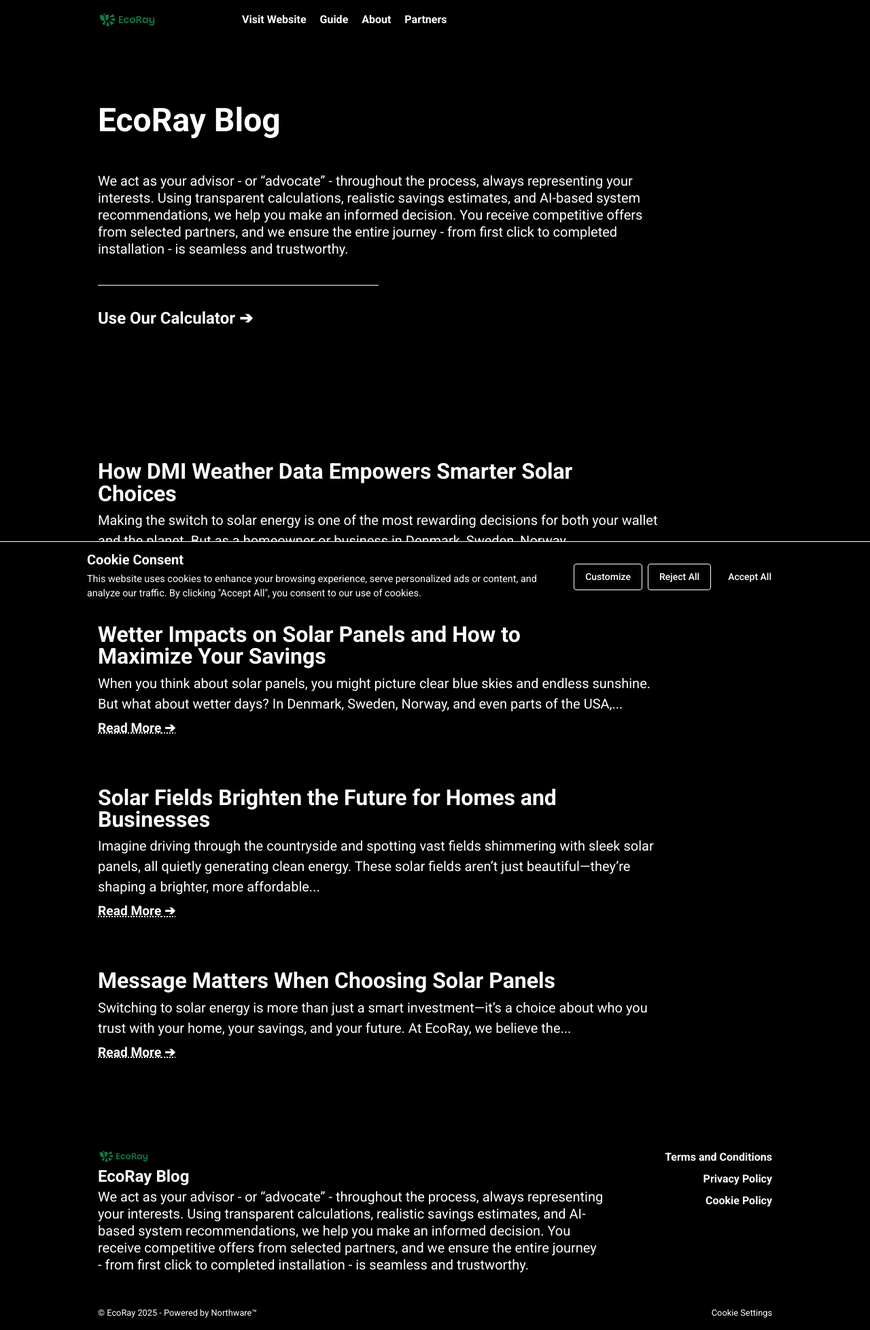
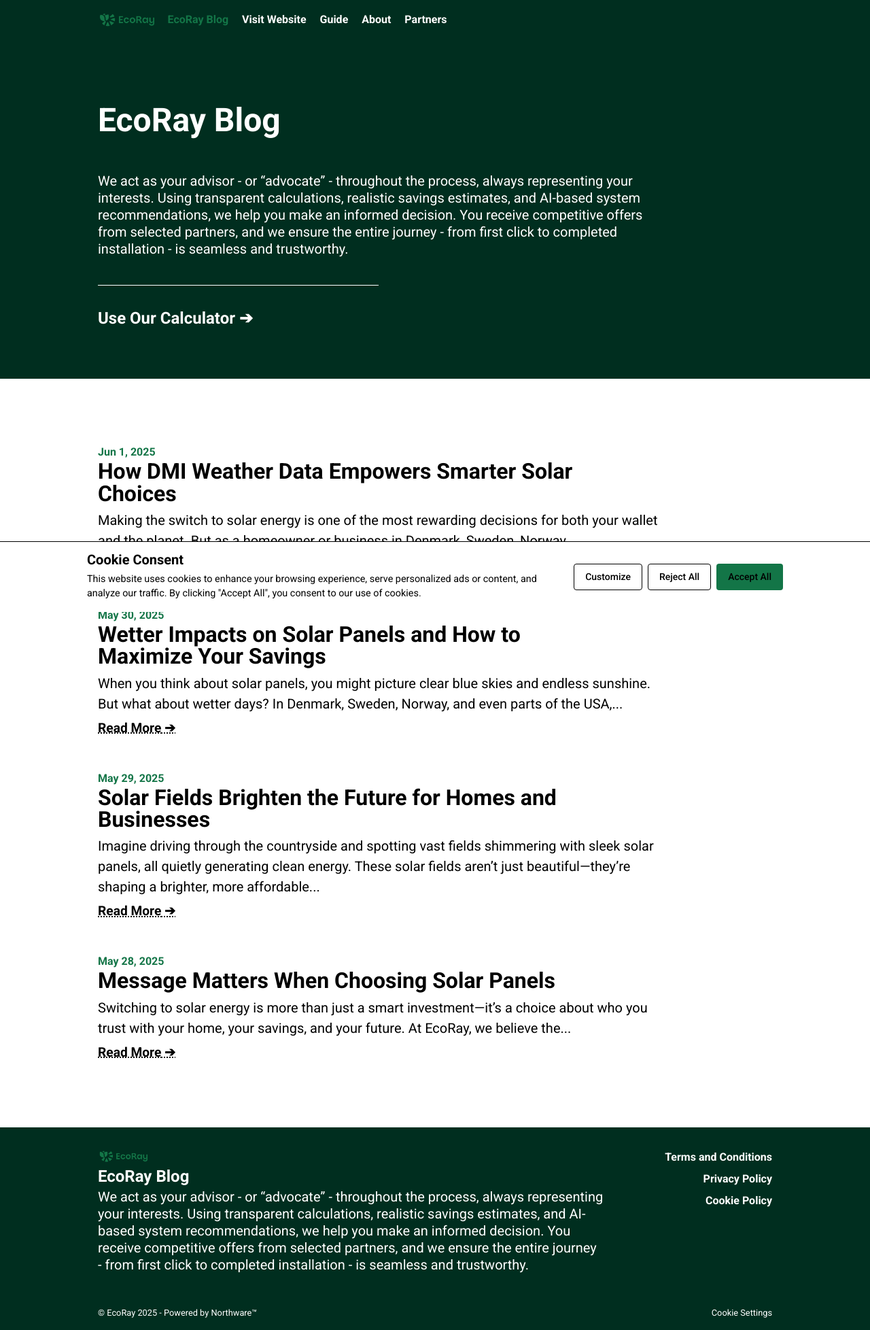
Before and after one commit to EcoRay-Blog/ecoray-blog.github.io, a Jekyll site: the page built from index.html, in a window 1280 px wide. Shown: the whole page at 68% size. Built offline with Jekyll 4.4.1, drawn with Linux system fonts in a browser that asks for light colours; the list of posts is cut into pages by our own code.

Commit message:
Styling fixes

```diff
--- a/_config.yml
+++ b/_config.yml
@@ -38,12 +38,12 @@ company:
   icon_size: "24"
   colors:
     main:
-      background: "#000"
+      background: "#002e1f"
       foreground: "#fff"
     body:
-      background: "#000"
-      foreground: "#fff"
-    accent: "#000"
+      background: "#fff"
+      foreground: "#000"
+    accent: "#137547"
   fonts:
     google:
       - "Roboto:ital,wght@0,100..900;1,100..900"
```
